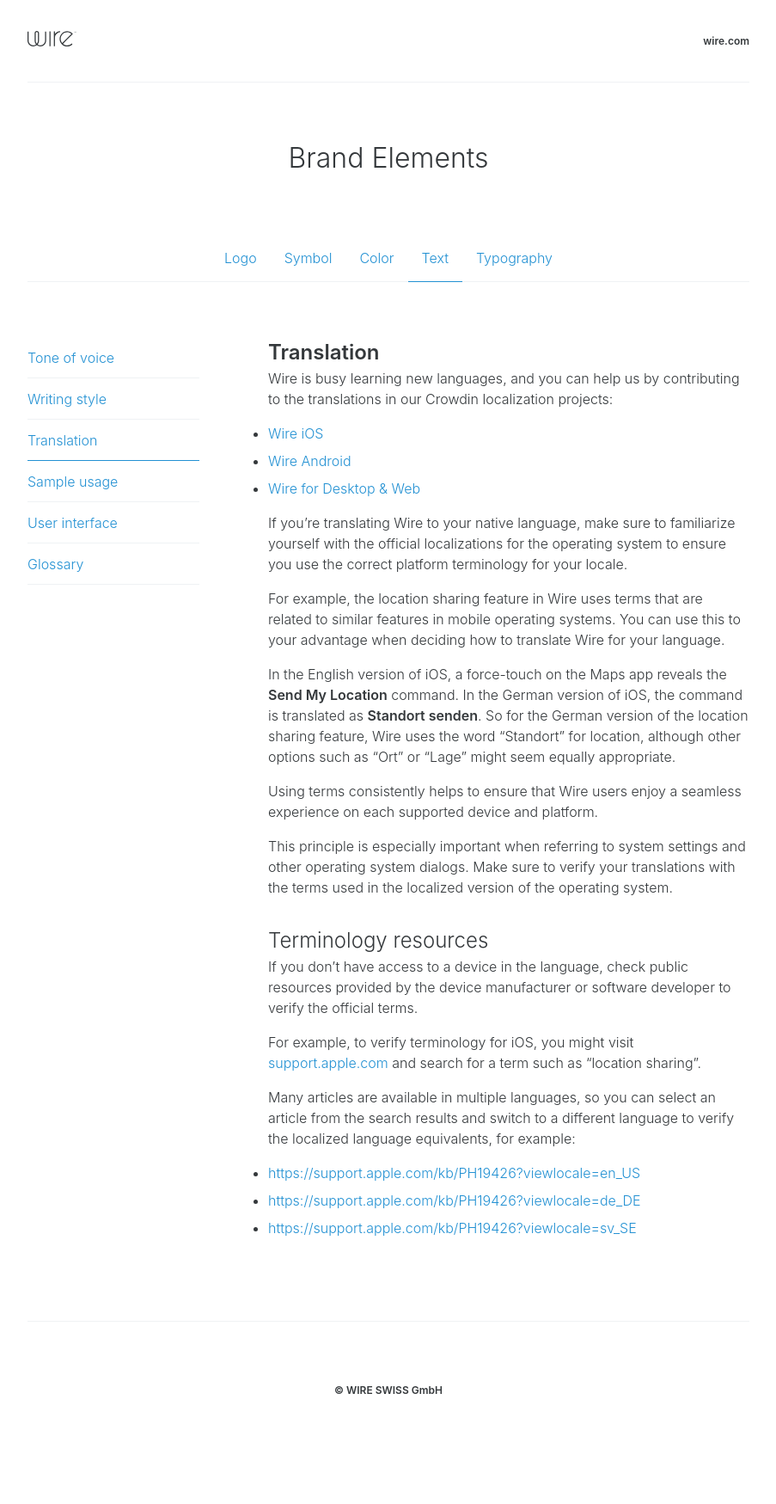
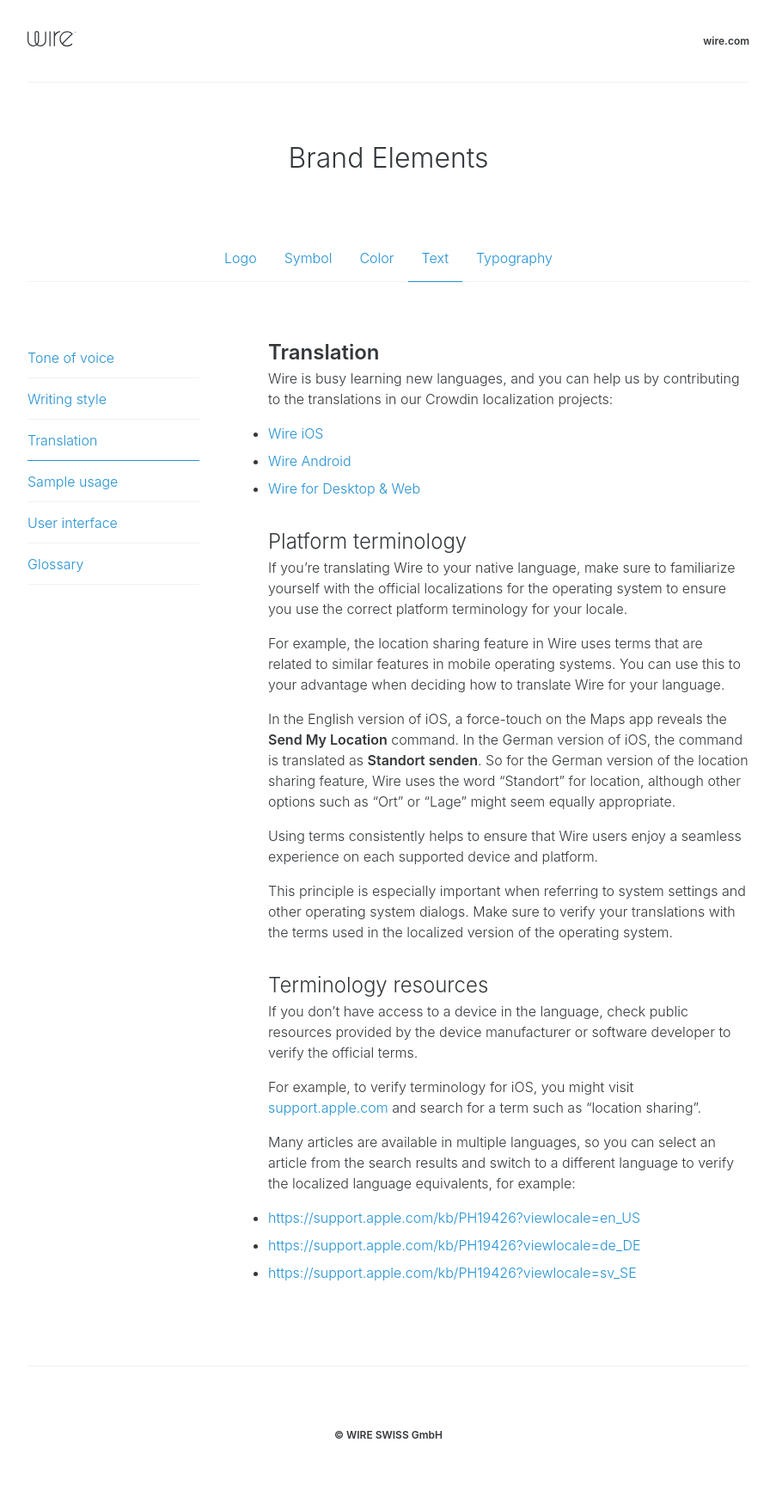
Before and after one commit to wireapp/brand, a Jekyll site: the page built from text/translation/index.md, in a window 1280 px wide. Shown: the whole page at 86% size, without its empty margins (188-1091 px from the left). Built offline with Jekyll 4.4.1, drawn with Linux system fonts in a browser that asks for light colours; comment, search, counter and statistics services are not loaded; before the commit the page ends 1697 px from its top, so only the background shows below that.

Commit message:
Add “Platform terminology” heading

```diff
--- a/text/translation/index.md
+++ b/text/translation/index.md
@@ -11,6 +11,8 @@
 - [Wire iOS][1]
 - [Wire Android][2]
 - [Wire for Desktop & Web][3]
+
+### Platform terminology
 
 If you're translating Wire to your native language, make sure to familiarize yourself with the official localizations for the operating system to ensure you use the correct platform terminology for your locale.
 
```
